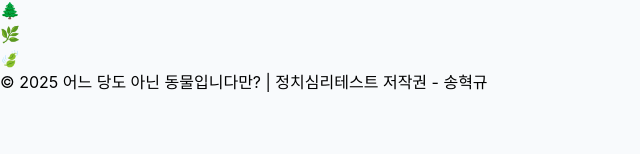
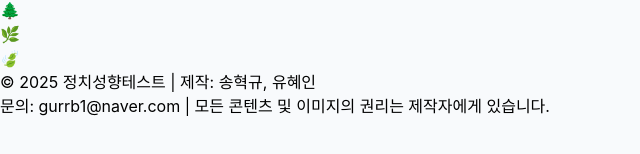
Before and after one commit to kk119kr/animal-politics-test, a React (Vite) app: page / in a window 1280 px wide. Shown: the part 470-624 px from the top of the page, without its empty margins (0-640 px from the left). Built offline with nearby package versions, Linux system fonts and the light colour scheme.

Commit message:
05180205

```diff
--- a/src/App.jsx
+++ b/src/App.jsx
@@ -58,7 +58,10 @@ const AppContent = () => {
 
       {/* 푸터 - pointer-events-none 추가 */}
       <div className="fixed bottom-2 w-full text-center text-gray-400 text-xs pointer-events-none">
-        © 2025 어느 당도 아닌 동물입니다만? | 정치심리테스트 저작권 - 송혁규
+        © 2025 정치성향테스트 | 제작: 송혁규, 유혜인
+        <br />
+        문의: gurrb1@naver.com | 모든 콘텐츠 및 이미지의 권리는 제작자에게
+        있습니다.
       </div>
     </div>
   );
```
